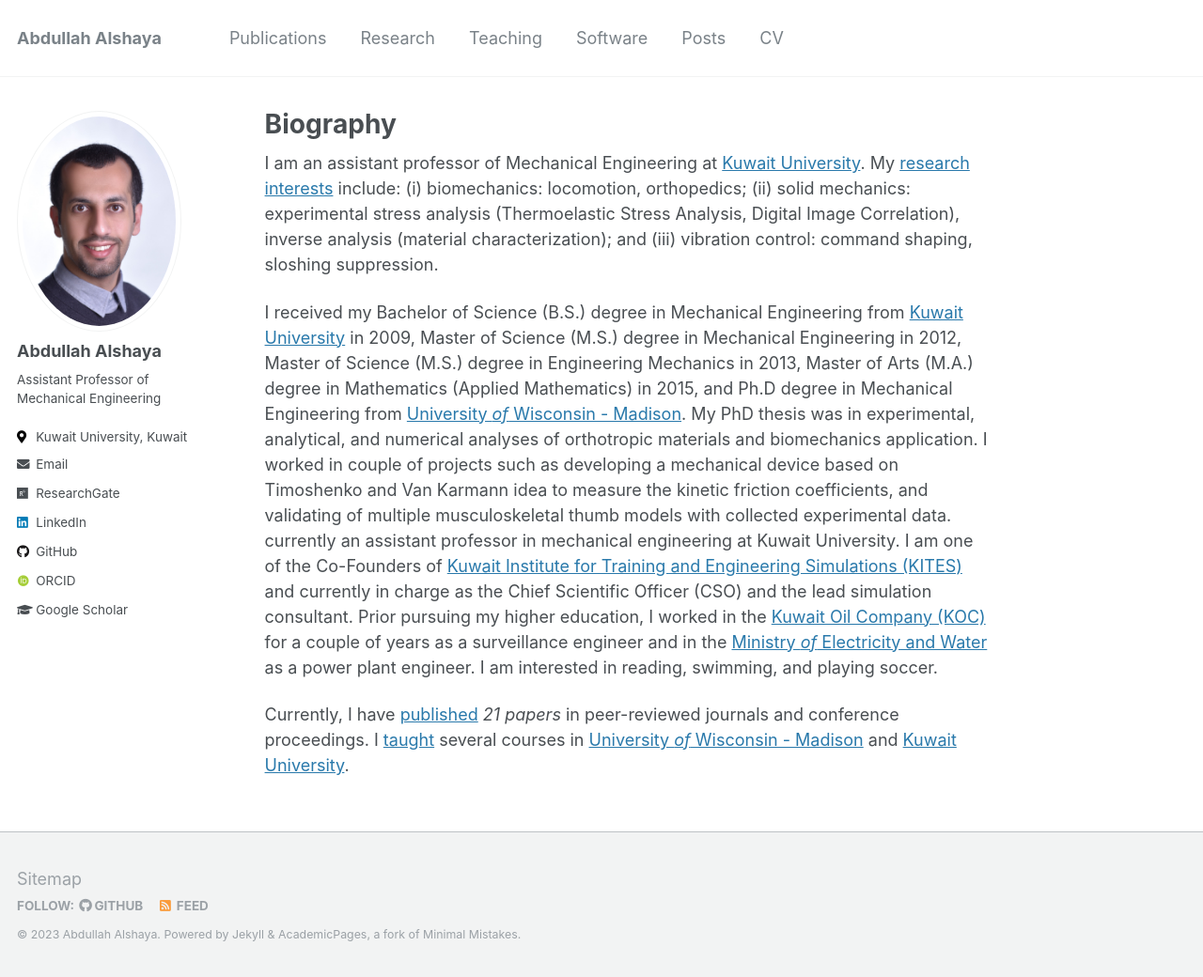
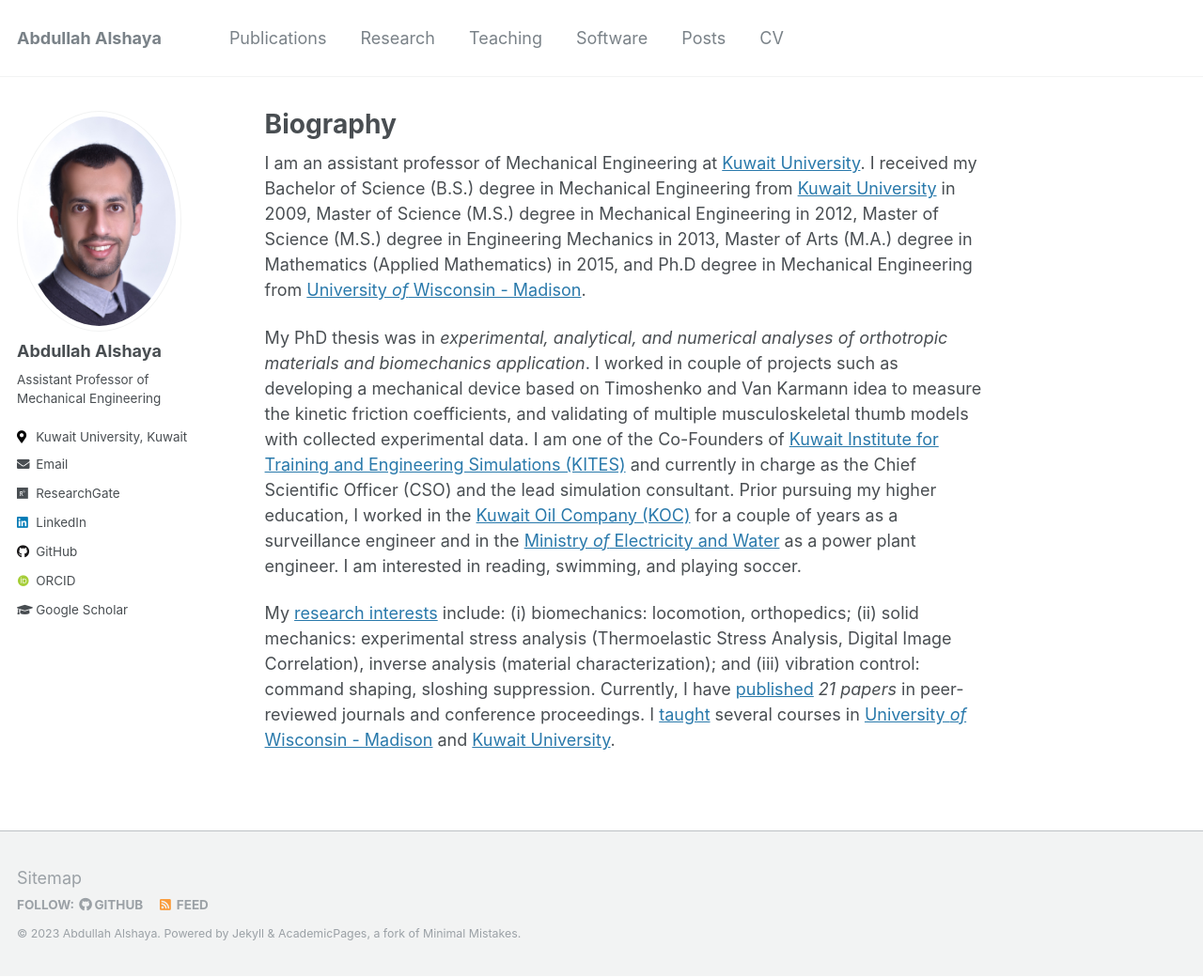
Before and after one commit to abdullah-alshaye/abdullah, a Jekyll site: the page built from _pages/about.md, in a window 1280 px wide and 1040 px high. Shown: the whole window at 94% size. Built offline with Jekyll 4.4.1, drawn with Linux system fonts in a browser that asks for light colours; some web fonts are replaced.

Commit message:
update biography

```diff
--- a/_pages/about.md
+++ b/_pages/about.md
@@ -8,8 +8,8 @@
   - /about.html
 ---
 
-I am an assistant professor of Mechanical Engineering at [Kuwait University](http://kuweb.ku.edu.kw/ku/index.htm). My [research interests](research) include: (i) biomechanics: locomotion, orthopedics; (ii) solid mechanics: experimental stress analysis (Thermoelastic Stress Analysis, Digital Image Correlation), inverse analysis (material characterization); and (iii) vibration control: command shaping, sloshing suppression.
+I am an assistant professor of Mechanical Engineering at [Kuwait University](http://kuweb.ku.edu.kw/ku/index.htm). I received my Bachelor of Science (B.S.) degree in Mechanical Engineering from [Kuwait University](http://kuweb.ku.edu.kw/ku/index.htm) in 2009, Master of Science (M.S.) degree in Mechanical Engineering in 2012, Master of Science (M.S.) degree in Engineering Mechanics in 2013, Master of Arts (M.A.) degree in Mathematics (Applied Mathematics) in 2015, and Ph.D degree in Mechanical Engineering from [University *of* Wisconsin - Madison](https://www.wisc.edu/).
 
-I received my Bachelor of Science (B.S.) degree in Mechanical Engineering from [Kuwait University](http://kuweb.ku.edu.kw/ku/index.htm) in 2009, Master of Science (M.S.) degree in Mechanical Engineering in 2012, Master of Science (M.S.) degree in Engineering Mechanics in 2013, Master of Arts (M.A.) degree in Mathematics (Applied Mathematics) in 2015, and Ph.D degree in Mechanical Engineering from [University *of* Wisconsin - Madison](https://www.wisc.edu/). My PhD thesis was in experimental, analytical, and numerical analyses of orthotropic materials and biomechanics application. I worked in couple of projects such as developing a mechanical device based on Timoshenko and Van Karmann idea to measure the kinetic friction coefficients, and validating of multiple musculoskeletal thumb models with collected experimental data.  currently an assistant professor in mechanical engineering at Kuwait University. I am one of the Co-Founders of [Kuwait Institute for Training and Engineering Simulations (KITES)](http://kites-kw.com/en/) and currently in charge as the Chief Scientific Officer (CSO) and the lead simulation consultant. Prior pursuing my higher education, I worked in the [Kuwait Oil Company (KOC)](https://www.kockw.com/sites/EN/Pages/Default.aspx) for a couple of years as a surveillance engineer and in the [Ministry *of* Electricity and Water](https://www.mew.gov.kw/en/) as a power plant engineer. I am interested in reading, swimming, and playing soccer.
+My PhD thesis was in *experimental, analytical, and numerical analyses of orthotropic materials and biomechanics application*. I worked in couple of projects such as developing a mechanical device based on Timoshenko and Van Karmann idea to measure the kinetic friction coefficients, and validating of multiple musculoskeletal thumb models with collected experimental data. I am one of the Co-Founders of [Kuwait Institute for Training and Engineering Simulations (KITES)](http://kites-kw.com/en/) and currently in charge as the Chief Scientific Officer (CSO) and the lead simulation consultant. Prior pursuing my higher education, I worked in the [Kuwait Oil Company (KOC)](https://www.kockw.com/sites/EN/Pages/Default.aspx) for a couple of years as a surveillance engineer and in the [Ministry *of* Electricity and Water](https://www.mew.gov.kw/en/) as a power plant engineer. I am interested in reading, swimming, and playing soccer.
 
-Currently, I have [published](publications) *21 papers* in peer-reviewed journals and conference proceedings. I [taught](teaching) several courses in [University *of* Wisconsin - Madison](https://www.wisc.edu/) and [Kuwait University](http://kuweb.ku.edu.kw/ku/index.htm).
+My [research interests](research) include: (i) biomechanics: locomotion, orthopedics; (ii) solid mechanics: experimental stress analysis (Thermoelastic Stress Analysis, Digital Image Correlation), inverse analysis (material characterization); and (iii) vibration control: command shaping, sloshing suppression. Currently, I have [published](publications) *21 papers* in peer-reviewed journals and conference proceedings. I [taught](teaching) several courses in [University *of* Wisconsin - Madison](https://www.wisc.edu/) and [Kuwait University](http://kuweb.ku.edu.kw/ku/index.htm).
```
